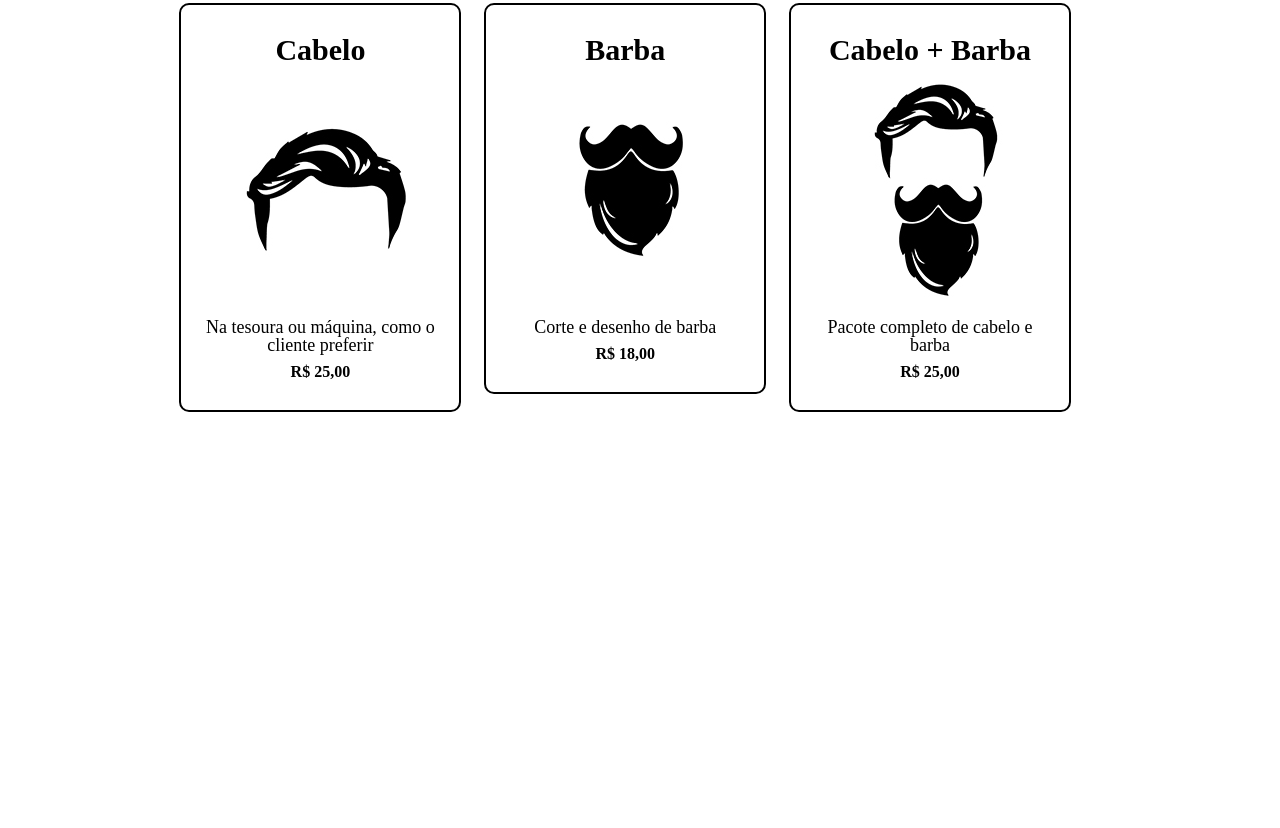
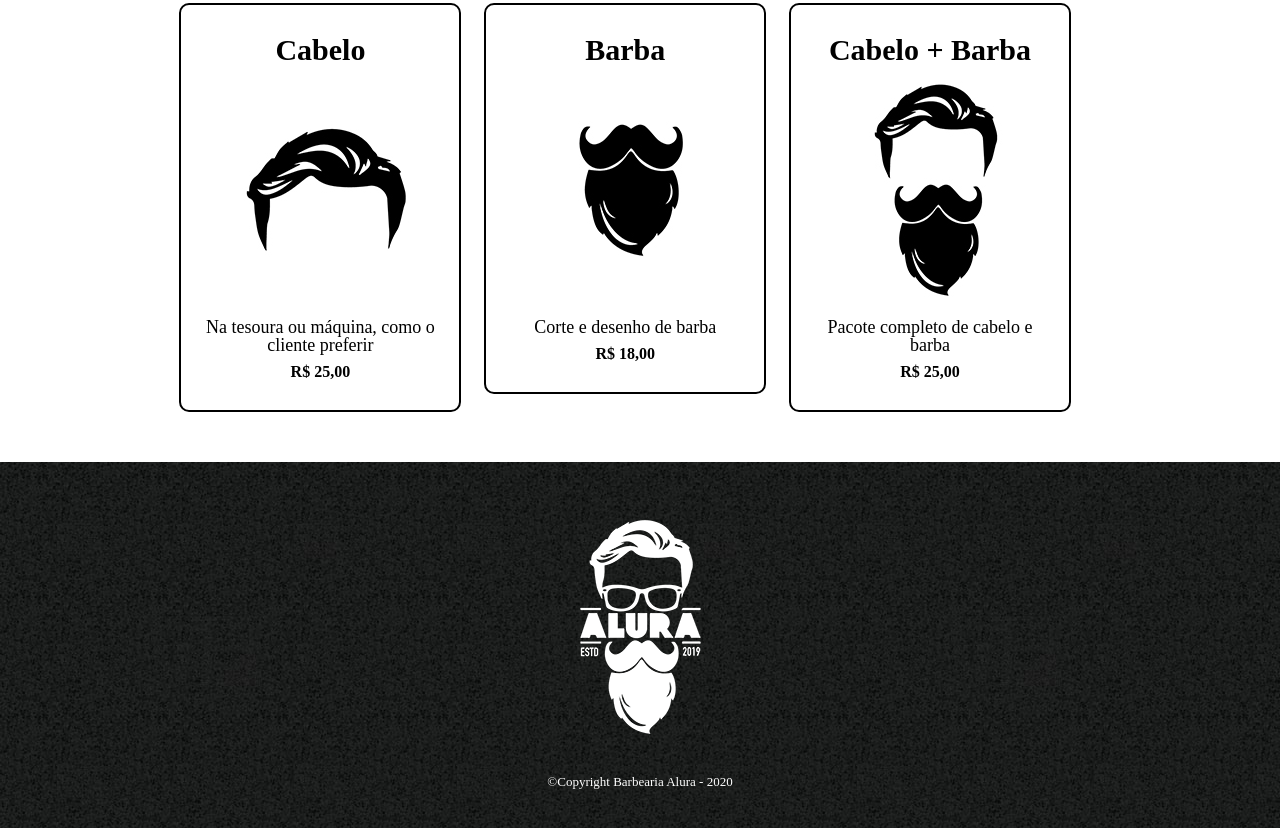
Before and after one commit to marcosraniere/estudos-alura, a plain HTML site: page formacao html e css/html e css/produtos.html in a window 1280 px wide. Shown: the part 340-1168 px from the top of the page. Before the commit the page ends 802 px from the top, so only its background shows below. Drawn offline with Linux system fonts and the light colour scheme.

Commit message:
07-12-2022

```diff
--- a/formacao html e css/html e css/produtos.css
+++ b/formacao html e css/html e css/produtos.css
@@ -81,3 +81,14 @@ nav a:hover {
 	font-weight: bold;
 	margin-top: 10px;
 }
+footer {
+    text-align: center;
+    background: url("bg.jpg");
+    padding: 40px 0;
+}
+
+.copyright {
+    color: #FFFFFF;
+    font-size: 13px;
+    margin: 20px 0 0;
+}
--- a/formacao html e css/html e css/produtos.html
+++ b/formacao html e css/html e css/produtos.html
@@ -45,6 +45,11 @@
 			</li>
 		</ul>
 	</main>
+	<footer>
+      <img src="logo-branco.png">
+	  <p class="copyright">&copy;Copyright Barbearia Alura - 2020</p>
+
+	</footer>
 </body>
 
 </html>
```
Also changed, not shown: formacao html e css/html e css/bg.jpg (added).
